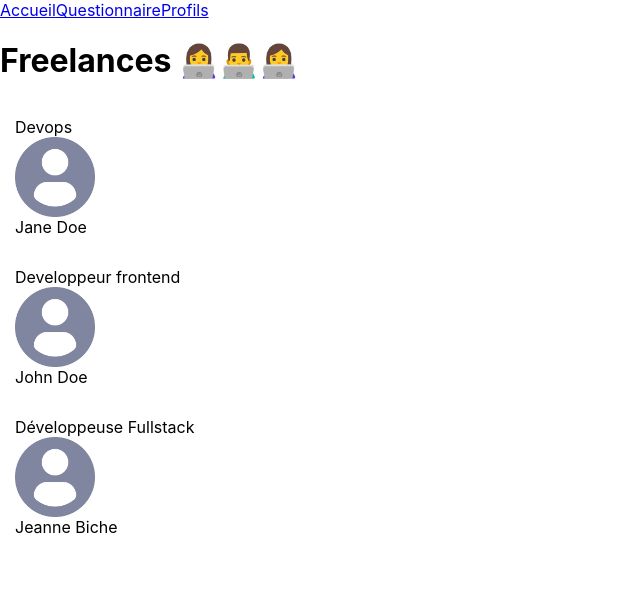
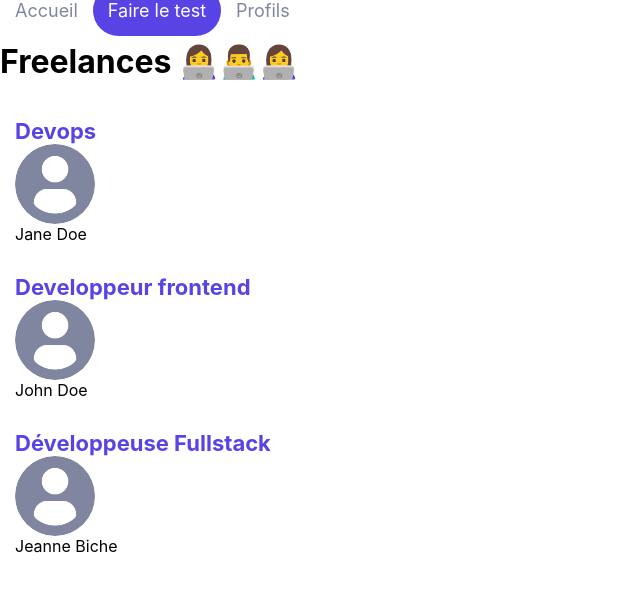
Before and after one commit to RabbiSylva01/shiny-agence, a React (Create React App) app: page /Freelances in a window 1280 px wide. Shown: the top 592 px of the page, without its empty margins (0-640 px from the left). Built offline with nearby package versions, Linux system fonts and the light colour scheme.

Commit message:
ajouter les styles in Js

```diff
--- a/package.json
+++ b/package.json
@@ -11,6 +11,7 @@
     "react-dom": "^18.2.0",
     "react-router-dom": "^6.3.0",
     "react-scripts": "5.0.1",
+    "styled-components": "^5.3.5",
     "web-vitals": "^2.1.4"
   },
   "scripts": {
--- a/src/Composants/Header.jsx
+++ b/src/Composants/Header.jsx
@@ -1,13 +1,25 @@
 import { Link } from 'react-router-dom'
+import styled from 'styled-components'
+
+const StyledLink = styled(Link)`
+    padding: 15px;
+    color: #8186a0;
+    text-decoration: none;
+    font-size: 18px;
+    ${(props) =>
+        props.$isFullLink &&
+        `color: white; border-radius: 30px; background-color: #5843E4;`}
+`
 
 function Header() {
     return (
         <nav>
-            <Link to="/">Accueil</Link>
-            <Link to="/survey/1">Questionnaire</Link>
-            <Link to="/freelances">Profils</Link>
+            <StyledLink to="/">Accueil</StyledLink>
+            <StyledLink to="/survey/1" $isFullLink>Faire le test</StyledLink>
+            <StyledLink to="/freelances">Profils</StyledLink>
         </nav>
     )
 }
 
+
 export default Header
--- a/src/Composants/card.jsx
+++ b/src/Composants/card.jsx
@@ -1,11 +1,24 @@
 import PropTypes from 'prop-types'
 import DefaultPicture from '../assets/profile.png'
+import styled from 'styled-components'
+
+const CardLabel = styled.span`
+color: #5843e4;
+font-size: 22px;
+font-weight: bold;`
+
+const CardImage = styled.img`
+    height: 80px;
+    width: 80px;
+    border-radius: 50%;
+`
+
 
 function Card({ label, title, picture }) {
     return (
       <div style={{ display: 'flex', flexDirection: 'column', padding: 15 }}>
-        <span>{label}</span>
-        <img src={picture} alt="freelance" height={80} width={80} />
+        <CardLabel>{label}</CardLabel>
+        <CardImage src={picture} alt="freelance" />
         <span>{title}</span>
       </div>
     )
```
Also changed, not shown: 1 other file (tests, documents, lock files or other folders).
